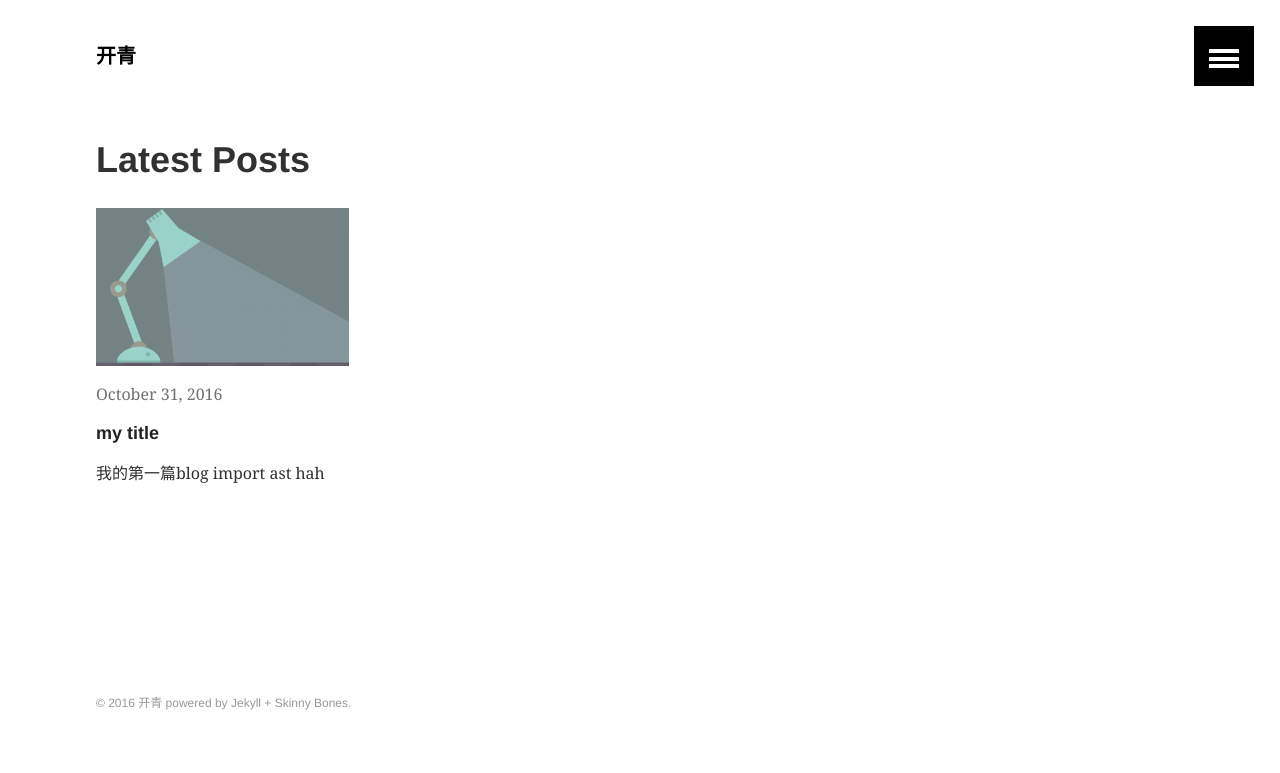
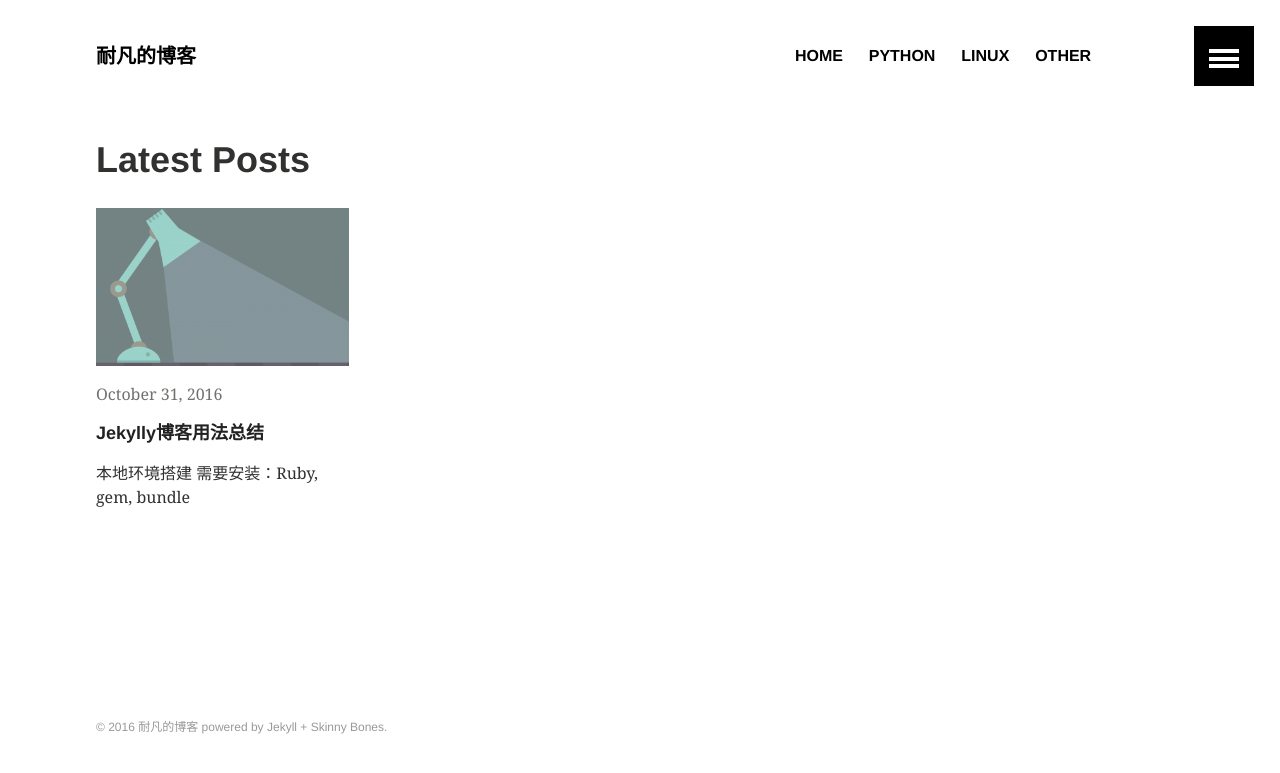
Before and after one commit to naifan/naifan.github.com, a Jekyll site: the page built from index.md, in a window 1280 px wide. Shown: the top 773 px of the page. Built offline with Jekyll 4.4.1, drawn with Linux system fonts in a browser that asks for light colours.

Commit message:
更新，有草稿

```diff
--- a/_config.yml
+++ b/_config.yml
@@ -1,6 +1,6 @@
 # Site wide configuration
 
-title: "开青"
+title: "耐凡的博客"
 description: "笔记&人生"
 logo: 120_120.png # 120x120 px default image used for Twitter summary card
 teaser: tears.png # 400x250 px default teaser image used in image archive grid
--- a/_data/navigation.yml
+++ b/_data/navigation.yml
@@ -1,6 +1,15 @@
 # Site navigation links
 
-- title:
-  url:
+- title: Home
+  url: /
   excerpt:
-  image:
+  image: home_page.jpg
+
+- title: Python
+  url: /python/
+
+- title: Linux
+  url: /linux/
+
+- title: Other
+  url: /Other/
--- /dev/null
+++ b/_posts/2016-10-31-Jekylly博客用法总结.md
@@ -0,0 +1,30 @@
+---
+title: Jekylly博客用法总结
+layout: article
+---
+## 本地环境搭建
+需要安装：Ruby, gem, bundle
+
+启动本地Jekylly：
+
+    bundle exec jekylly serve
+
+#### 图片语法
+    ![模板使用]({{ site.url}}/images/how-to-use-templates.png)
+
+效果展示：
+![模板使用]({{ site.url}}/images/how-to-use-templates.png)
+
+#### 下载语法
+    [下载PDF]({{ site.url}}/assets/markdown-syntax-zhs.pdf)
+
+效果展示：
+
+Markdown语法可参考markdown.tw社区的[Markdown语法说明.PDF]({{ site.url}}/assets/markdown-syntax-zhs.pdf)
+
+#### 高亮展示
+效果展示：
+{% highlight ruby %}
+def hello():
+    pass
+{% endhighlight %}
--- a/_posts/2016-10-31-test.md
+++ /dev/null
@@ -1,7 +0,0 @@
----
-title: my title
-layout: article
----
-### 我的第一篇blog
-    import ast
-    hah
```
Also changed, not shown: linux/index.md (added, +10 -0 lines), other/index.md (added, +10 -0 lines), python/2016-11-01-python-deploy.md (added, +3 -0 lines), python/index.md (added, +10 -0 lines), images/home_page.jpg (added), images/how-to-use-templates.png (added), python/2016-11-01-python-pep8-intro.md (added), 1 other file.
